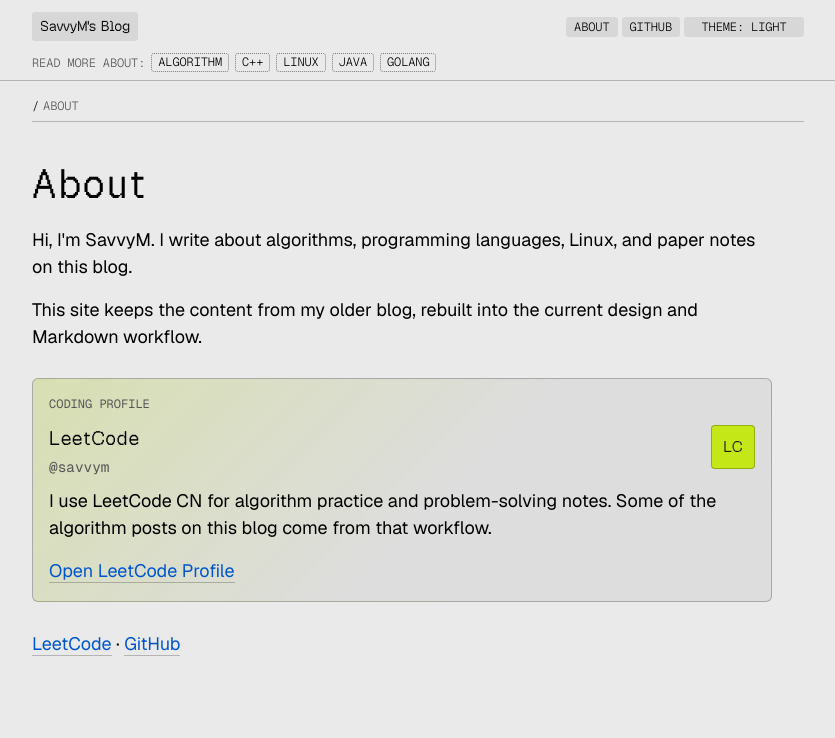
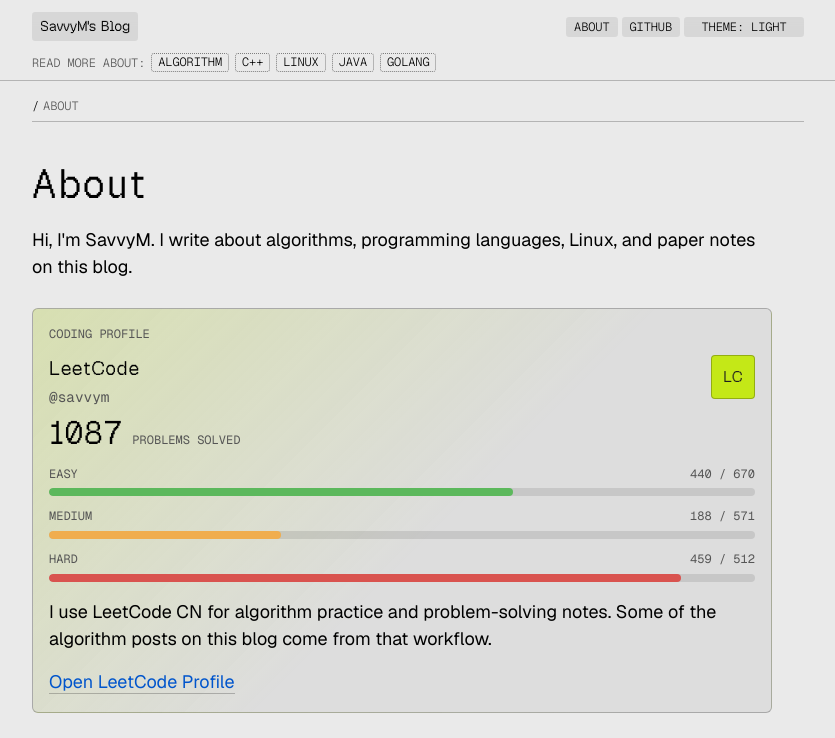
Before and after one commit to savvym/savvym.github.io, an Astro site: page /about in a window 1280 px wide. Shown: the top 738 px of the page, without its empty margins (222-1057 px from the left). Built offline with nearby package versions, Linux system fonts and the light colour scheme; Astro itself is replaced by a stand-in of ours.

Commit message:
Restore leetcode stats card on about page

```diff
--- a/src/lib/site.ts
+++ b/src/lib/site.ts
@@ -6,6 +6,12 @@ export const SITE_AUTHOR = "SavvyM";
 export const SITE_GITHUB = "https://github.com/savvym";
 export const SITE_LINKEDIN = "";
 export const SITE_LEETCODE = "https://leetcode.cn/u/savvym/";
+export const SITE_LEETCODE_STATS = {
+  totalSolved: 1087,
+  easy: { solved: 440, total: 670 },
+  medium: { solved: 188, total: 571 },
+  hard: { solved: 459, total: 512 }
+} as const;
 
 export const NAV_LINKS = [
   { label: "About", href: "/about/" },
--- a/src/pages/about.astro
+++ b/src/pages/about.astro
@@ -5,9 +5,34 @@ import {
   SITE_DESCRIPTION,
   SITE_GITHUB,
   SITE_LEETCODE,
+  SITE_LEETCODE_STATS,
   SITE_LINKEDIN,
   SITE_TITLE
 } from "../lib/site";
+
+const leetcodeBreakdown = [
+  {
+    label: "Easy",
+    solved: SITE_LEETCODE_STATS.easy.solved,
+    total: SITE_LEETCODE_STATS.easy.total,
+    tone: "easy"
+  },
+  {
+    label: "Medium",
+    solved: SITE_LEETCODE_STATS.medium.solved,
+    total: SITE_LEETCODE_STATS.medium.total,
+    tone: "medium"
+  },
+  {
+    label: "Hard",
+    solved: SITE_LEETCODE_STATS.hard.solved,
+    total: SITE_LEETCODE_STATS.hard.total,
+    tone: "hard"
+  }
+].map((entry) => ({
+  ...entry,
+  percent: Math.min(100, Math.round((entry.solved / entry.total) * 1000) / 10)
+}));
 ---
 
 <BaseLayout title={`About - ${SITE_TITLE}`} description={SITE_DESCRIPTION}>
@@ -21,10 +46,6 @@ import {
       Hi, I'm {SITE_AUTHOR}. I write about algorithms, programming languages,
       Linux, and paper notes on this blog.
     </p>
-    <p>
-      This site keeps the content from my older blog, rebuilt into the current
-      design and Markdown workflow.
-    </p>
     <div class="profile-card">
       <div class="profile-card-label">Coding Profile</div>
       <div class="profile-card-header">
@@ -33,6 +54,23 @@ import {
           <p class="profile-card-handle">@savvym</p>
         </div>
         <div class="profile-card-mark" aria-hidden="true">LC</div>
+      </div>
+      <div class="profile-card-total">
+        <div class="profile-card-total-value">{SITE_LEETCODE_STATS.totalSolved}</div>
+        <div class="profile-card-total-label">Problems Solved</div>
+      </div>
+      <div class="profile-card-stats">
+        {leetcodeBreakdown.map((entry) => (
+          <div class={`profile-card-stat ${entry.tone}`}>
+            <div class="profile-card-stat-head">
+              <span>{entry.label}</span>
+              <span>{entry.solved} / {entry.total}</span>
+            </div>
+            <div class="profile-card-track">
+              <span style={`width: ${entry.percent}%`} />
+            </div>
+          </div>
+        ))}
       </div>
       <p>
         I use LeetCode CN for algorithm practice and problem-solving notes.
--- a/src/styles/global.css
+++ b/src/styles/global.css
@@ -654,6 +654,74 @@ button.tag:hover {
   font-size: 1.2rem;
 }
 
+.profile-card-total {
+  display: flex;
+  align-items: baseline;
+  gap: 0.65rem;
+  margin: 0.5rem 0 1rem;
+}
+
+.profile-card-total-value {
+  font-family: "Geist Pixel", "Geist", sans-serif;
+  font-size: 2rem;
+  line-height: 1;
+}
+
+.profile-card-total-label {
+  font-family: "Geist Mono", monospace;
+  font-size: 12px;
+  color: var(--text-light);
+  text-transform: uppercase;
+}
+
+.profile-card-stats {
+  display: grid;
+  gap: 0.7rem;
+  margin-bottom: 1rem;
+}
+
+.profile-card-stat {
+  display: grid;
+  gap: 0.35rem;
+}
+
+.profile-card-stat-head {
+  display: flex;
+  justify-content: space-between;
+  gap: 0.75rem;
+  font-family: "Geist Mono", monospace;
+  font-size: 12px;
+  color: var(--text-light);
+  text-transform: uppercase;
+}
+
+.profile-card-track {
+  position: relative;
+  height: 8px;
+  overflow: hidden;
+  background: color-mix(in srgb, var(--text) 10%, transparent);
+  border-radius: 999px;
+}
+
+.profile-card-track span {
+  display: block;
+  height: 100%;
+  background: var(--accent);
+  border-radius: inherit;
+}
+
+.profile-card-stat.easy .profile-card-track span {
+  background: #5cb85c;
+}
+
+.profile-card-stat.medium .profile-card-track span {
+  background: #f0ad4e;
+}
+
+.profile-card-stat.hard .profile-card-track span {
+  background: #d9534f;
+}
+
 .profile-card-handle {
   margin: 0.2rem 0 0;
   font-family: "Geist Mono", monospace;
```
